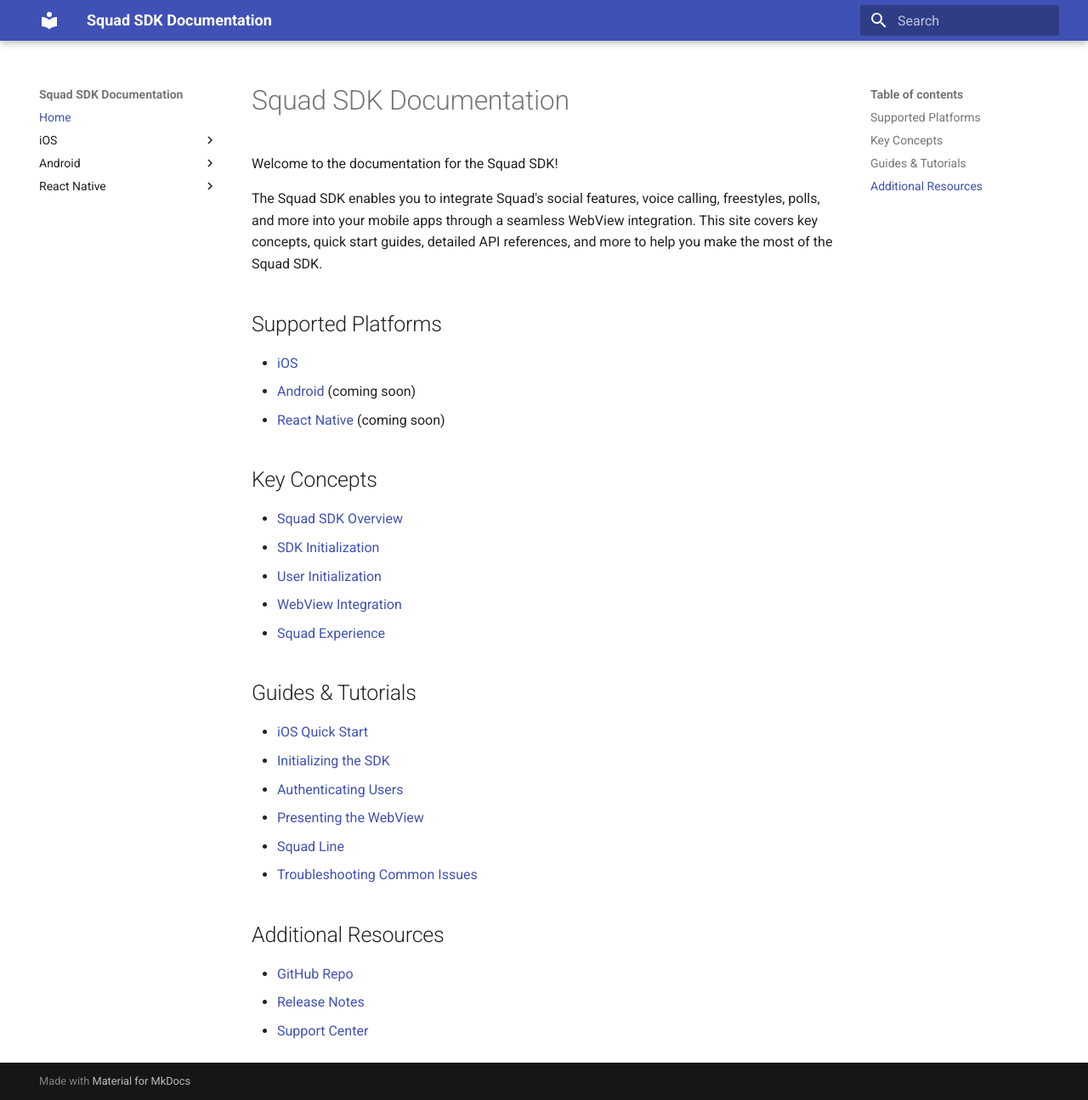
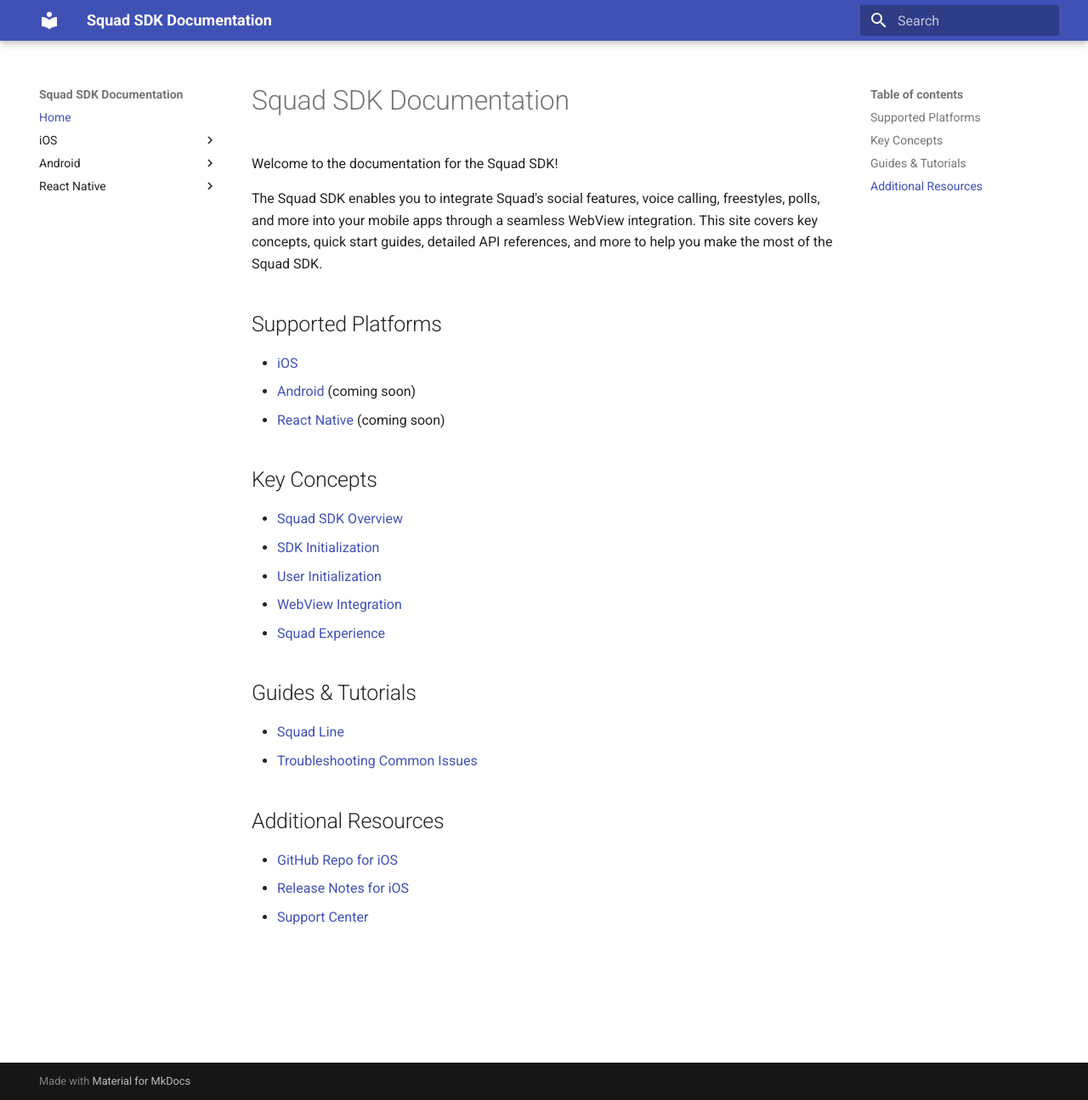
Before and after one commit to withyoursquad/squad-sdk-docs, an MkDocs documentation site: the page built from docs/index.md, in a window 1280 px wide and 1295 px high. Shown: the whole window at 85% size. Built offline with MkDocs 1.6.1 and Material for MkDocs 9.7.7, drawn with Linux system fonts in a browser that asks for light colours.

Commit message:
update ios

```diff
--- a/docs/index.md
+++ b/docs/index.md
@@ -20,15 +20,11 @@ The Squad SDK enables you to integrate Squad's social features, voice calling, f
 
 ## Guides & Tutorials
 
-- [iOS Quick Start](ios/quick-start.md)
-- [Initializing the SDK](ios/sdk-init.md)
-- [Authenticating Users](ios/user-auth.md)
-- [Presenting the WebView](ios/webview-present.md)
 - [Squad Line](ios/squad-line.md)
 - [Troubleshooting Common Issues](ios/troubleshooting.md)
 
 ## Additional Resources
 
-- [GitHub Repo](https://github.com/withyoursquad/squad-sports-ios)
-- [Release Notes](https://github.com/withyoursquad/squad-sports-ios/tree/main/changelogs)
+- [GitHub Repo for iOS](https://github.com/withyoursquad/squad-sports-ios)
+- [Release Notes for iOS](https://github.com/withyoursquad/squad-sports-ios/tree/main/changelogs)
 - [Support Center](https://support.withyoursquad.com)
--- a/mkdocs.yml
+++ b/mkdocs.yml
@@ -5,6 +5,10 @@ nav:
   - Home: index.md
   - iOS:
       - Overview: ios/getting-started.md
+      - SDK Init: ios/sdk-init.md
+      - User Auth: ios/user-auth.md
+      - WebView Events: ios/webview-events.md
+      - Troubleshooting: ios/troubleshooting.md
   - Android:
       - Overview: android/getting-started.md
   - React Native:
```
Also changed, not shown: docs/ios/getting-started.md (+1 -1 lines).
